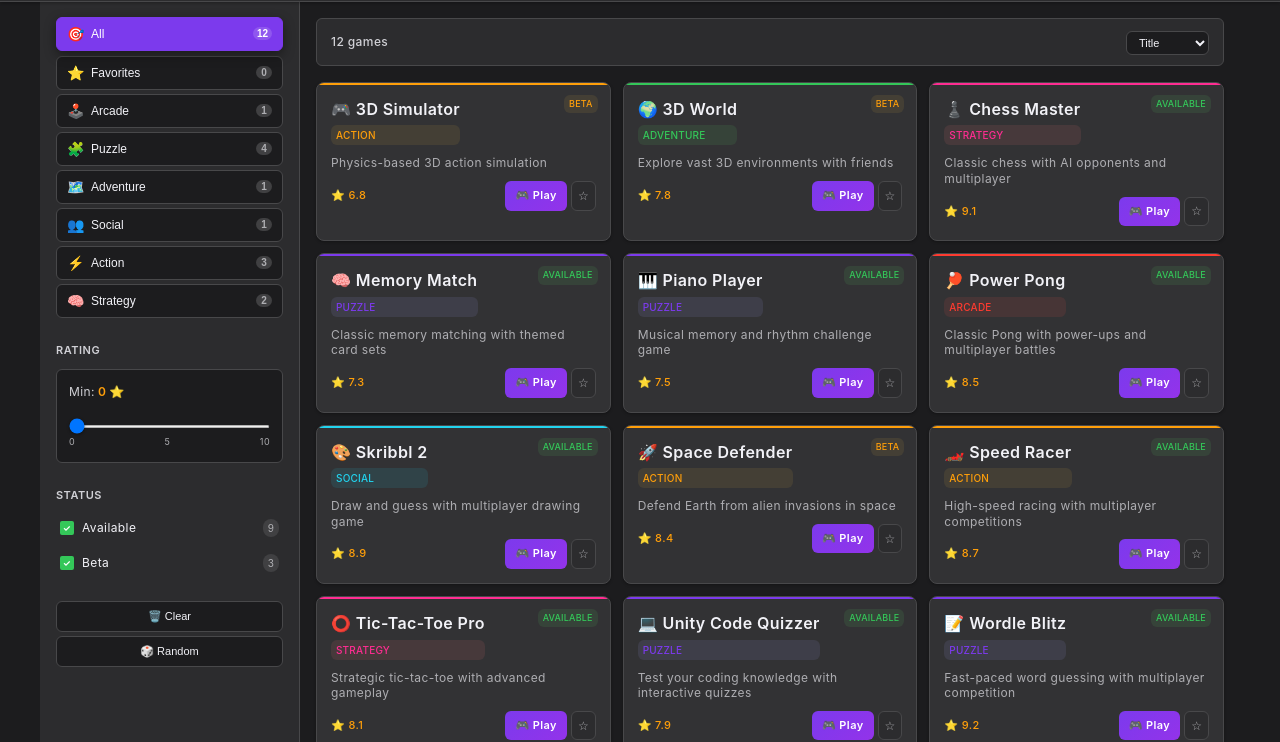
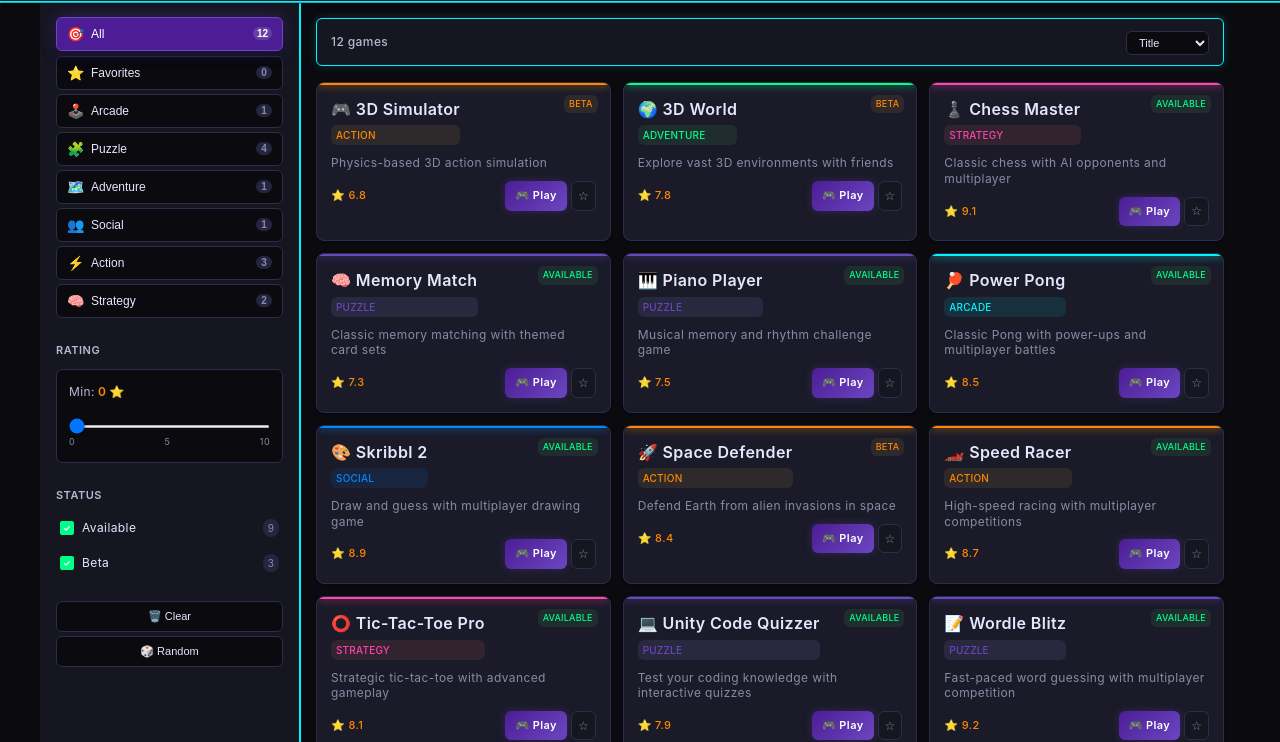
Before and after one commit to tylerwongj/tyler-arcade8, a plain HTML site: page index.html in a window 1280 px wide. Shown: the part 59-801 px from the top of the page. Drawn offline with Linux system fonts and the light colour scheme.

Commit message:
master - styling

```diff
--- a/style.css
+++ b/style.css
@@ -1,24 +1,29 @@
 :root {
-    /* Controller-inspired vibrant purple and charcoal theme */
-    --primary-bg: #1c1c1e;
-    --secondary-bg: #2c2c2e;
-    --tertiary-bg: #3a3a3c;
-    --card-bg: #323234;
-    --accent-bg: #404042;
-    --primary-text: #f2f2f7;
-    --secondary-text: #d1d1d6;
-    --muted-text: #aeaeb2;
-    --border-primary: #48484a;
-    --border-secondary: #5a5a5c;
-    --blue-accent: #007aff;
-    --purple-accent: #7c3aed;
-    --green-accent: #34c759;
-    --orange-accent: #ff9f0a;
-    --red-accent: #ff3b30;
-    --pink-accent: #ff2d92;
-    --shadow-light: 0 1px 3px rgba(0, 0, 0, 0.3);
-    --shadow-medium: 0 4px 12px rgba(0, 0, 0, 0.4);
-    --shadow-heavy: 0 8px 24px rgba(0, 0, 0, 0.5);
+    /* Cyberpunk neon gaming theme - blue, purple, black */
+    --primary-bg: #0a0a0f;
+    --secondary-bg: #161621;
+    --tertiary-bg: #1f1f2e;
+    --card-bg: #1a1a28;
+    --accent-bg: #252540;
+    --primary-text: #e6e6ff;
+    --secondary-text: #b8b8d4;
+    --muted-text: #8a8aa8;
+    --border-primary: #2d2d4a;
+    --border-secondary: #404066;
+    --blue-accent: #00d4ff;
+    --purple-accent: #6b46c1;
+    --dark-purple: #4c1d95;
+    --green-accent: #00ff88;
+    --orange-accent: #ff8800;
+    --red-accent: #ff4444;
+    --pink-accent: #ff44aa;
+    --neon-blue: #00ccff;
+    --bright-cyan: #00f5ff;
+    --electric-blue: #0088ff;
+    --neon-purple: #bb44ff;
+    --shadow-light: 0 1px 3px rgba(0, 0, 20, 0.4);
+    --shadow-medium: 0 4px 12px rgba(0, 0, 30, 0.5);
+    --shadow-heavy: 0 8px 24px rgba(0, 0, 40, 0.6);
     --radius: 6px;
     --radius-lg: 8px;
     --transition: all 0.2s ease;
@@ -68,12 +73,12 @@
 /* Top Bar */
 .top-bar {
     background: var(--secondary-bg);
-    border-bottom: 1px solid var(--border-primary);
+    border-bottom: 1px solid var(--bright-cyan);
     padding: 12px 16px;
     position: sticky;
     top: 0;
     z-index: 100;
-    box-shadow: var(--shadow-light);
+    box-shadow: var(--shadow-light), 0 1px 0 var(--bright-cyan);
 }
 
 .bar-content {
@@ -88,11 +93,12 @@
 .brand {
     font-size: 1.4rem;
     font-weight: 600;
-    background: linear-gradient(135deg, var(--purple-accent), #a855f7, #c084fc);
+    background: linear-gradient(135deg, var(--bright-cyan), var(--electric-blue), var(--neon-purple));
     -webkit-background-clip: text;
     -webkit-text-fill-color: transparent;
     background-clip: text;
-    filter: brightness(1.1);
+    filter: brightness(1.2);
+    text-shadow: 0 0 15px rgba(0, 245, 255, 0.4);
 }
 
 .search-section {
@@ -119,8 +125,8 @@
 
 .search-input:focus {
     outline: none;
-    border-color: var(--blue-accent);
-    box-shadow: 0 0 0 3px rgba(88, 166, 255, 0.1);
+    border-color: var(--bright-cyan);
+    box-shadow: 0 0 0 3px rgba(0, 245, 255, 0.2), 0 0 10px rgba(0, 245, 255, 0.3);
 }
 
 .search-indicator {
@@ -223,10 +229,11 @@
 /* Side Panel */
 .side-panel {
     background: var(--secondary-bg);
-    border-right: 1px solid var(--border-primary);
+    border-right: 1px solid var(--bright-cyan);
     padding: 16px;
     overflow-y: auto;
     height: calc(100vh - 60px);
+    box-shadow: 1px 0 0 var(--bright-cyan);
 }
 
 .panel-section {
@@ -264,12 +271,12 @@
 }
 
 .cat-btn.active {
-    background: var(--purple-accent);
+    background: var(--dark-purple);
     border-color: var(--purple-accent);
     color: #ffffff;
     font-weight: 600;
     transform: translateY(-1px);
-    box-shadow: var(--shadow-medium);
+    box-shadow: var(--shadow-medium), 0 0 15px rgba(107, 70, 193, 0.4);
 }
 
 .cat-btn:hover:not(.active) {
@@ -462,9 +469,10 @@
 }
 
 .random-action:hover {
-    background: var(--purple-accent);
-    border-color: var(--purple-accent);
+    background: linear-gradient(135deg, var(--electric-blue), var(--bright-cyan));
+    border-color: var(--bright-cyan);
     color: white;
+    box-shadow: 0 0 15px rgba(0, 245, 255, 0.4);
 }
 
 /* Main Area */
@@ -481,8 +489,9 @@
     margin-bottom: 16px;
     padding: 10px 14px;
     background: var(--secondary-bg);
-    border: 1px solid var(--border-primary);
+    border: 1px solid var(--bright-cyan);
     border-radius: var(--radius);
+    box-shadow: 0 0 10px rgba(0, 245, 255, 0.2);
 }
 
 .results-text {
@@ -527,7 +536,8 @@
     left: 0;
     right: 0;
     height: 2px;
-    background: var(--game-accent, var(--blue-accent));
+    background: var(--game-accent, var(--bright-cyan));
+    box-shadow: 0 0 8px var(--game-accent, var(--bright-cyan));
 }
 
 .game-card:hover {
@@ -612,7 +622,7 @@
 
 .play-btn {
     padding: 6px 10px;
-    background: linear-gradient(135deg, var(--purple-accent), #9333ea);
+    background: linear-gradient(135deg, var(--dark-purple), var(--purple-accent));
     color: #ffffff;
     border: none;
     border-radius: var(--radius);
@@ -624,11 +634,13 @@
     align-items: center;
     gap: 3px;
     font-size: 11px;
+    box-shadow: 0 0 10px rgba(107, 70, 193, 0.3);
 }
 
 .play-btn:hover {
     transform: translateY(-1px);
-    box-shadow: var(--shadow-medium);
+    box-shadow: var(--shadow-medium), 0 0 20px rgba(107, 70, 193, 0.6);
+    filter: brightness(1.1);
 }
 
 .favorite-btn {
@@ -649,14 +661,15 @@
 }
 
 .favorite-btn:hover {
-    border-color: var(--orange-accent);
-    color: var(--orange-accent);
+    border-color: var(--bright-cyan);
+    color: var(--bright-cyan);
+    box-shadow: 0 0 10px rgba(0, 245, 255, 0.3);
 }
 
 /* Game Colors */
 .game-card[data-category="arcade"] {
-    --game-accent: var(--red-accent);
-    --game-bg: rgba(248, 81, 73, 0.1);
+    --game-accent: var(--bright-cyan);
+    --game-bg: rgba(0, 245, 255, 0.1);
 }
 
 .game-card[data-category="puzzle"] {
@@ -670,8 +683,8 @@
 }
 
 .game-card[data-category="social"] {
-    --game-accent: #22d3ee;
-    --game-bg: rgba(34, 211, 238, 0.1);
+    --game-accent: var(--electric-blue);
+    --game-bg: rgba(0, 136, 255, 0.1);
 }
 
 .game-card[data-category="action"] {
@@ -785,11 +798,12 @@
 }
 
 .support-action:hover {
-    background: var(--purple-accent);
+    background: linear-gradient(135deg, var(--dark-purple), var(--purple-accent));
     border-color: var(--purple-accent);
     color: #ffffff;
     font-weight: 600;
     transform: translateY(-1px);
+    box-shadow: 0 0 15px rgba(107, 70, 193, 0.4);
 }
 
 /* Responsive */
```
